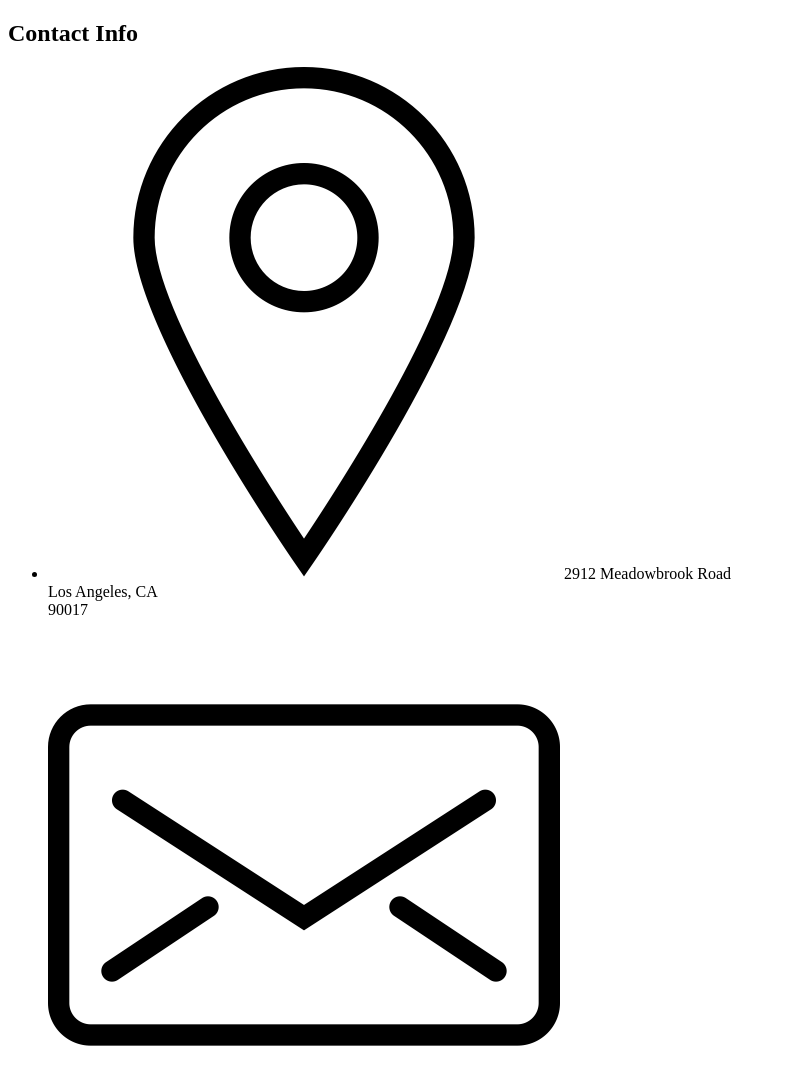
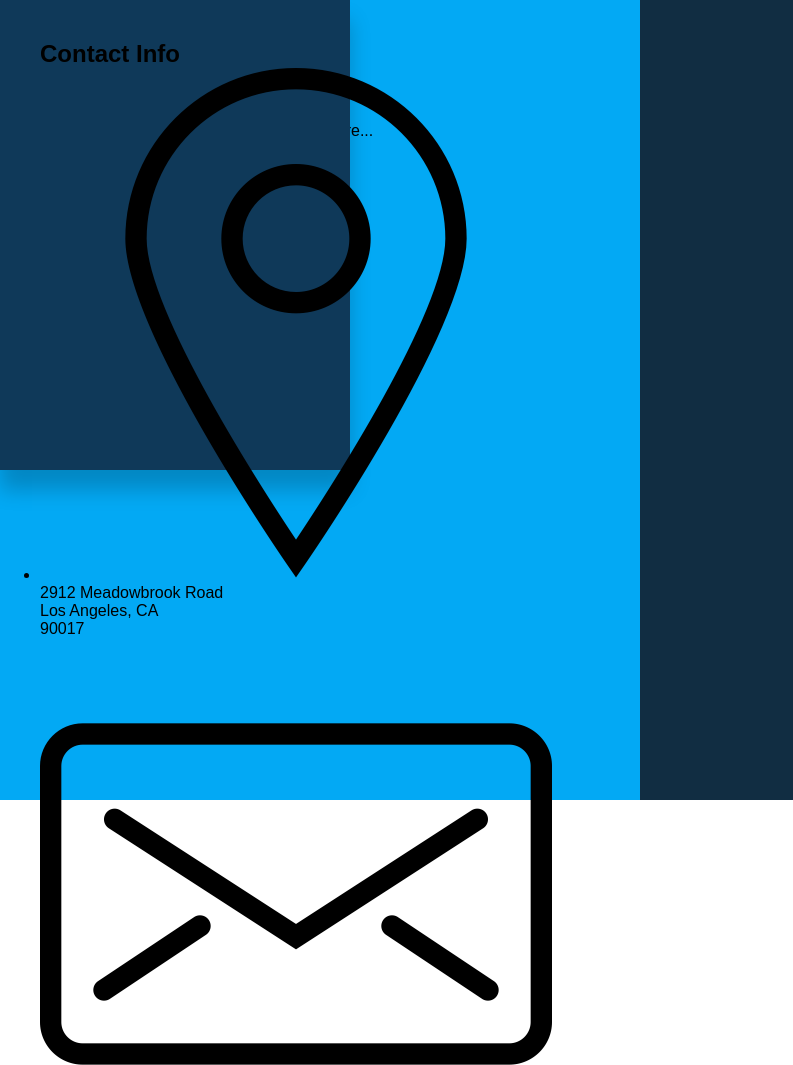
Before and after one commit to zorazky/form2, a plain HTML site: page index.html in a window 1280 px wide. Shown: the top 1065 px of the page, without its empty margins (0-793 px from the left). Drawn offline with Linux system fonts and the light colour scheme.

Commit message:
working on the css

```diff
--- a/index.html
+++ b/index.html
@@ -7,6 +7,7 @@
     <link rel="stylesheet" href="style.css">
 </head>
 <body>
+    <section>
         <div class="container">
             <div class="contactinfo">
                 <div>
@@ -66,5 +67,6 @@
                 </div>
             </div>
         </div>
+    </section>
 </body>
 </html>
--- a/style.css
+++ b/style.css
@@ -0,0 +1,46 @@
+* {
+    margin: 0;
+    padding: 0;
+    box-sizing: border-box;
+    font-family: Arial, Helvetica, sans-serif;
+}
+
+section {
+    position: relative;
+    justify-content: center;
+    align-items: center;
+    min-height: 100vh;
+    background: #112d42;
+}
+
+section::before {
+    content: '';
+    position: absolute;
+    top: 0;
+    left: 0;
+    width: 50%;
+    height: 100%;
+    background: #03a9f4;
+}
+
+section .container {
+    position: relative;
+    min-width: 1100px;
+    min-height: 550px;
+    display: flex;
+    z-index: 1000;
+}
+
+section .container .contactinfo {
+    position: absolute;
+    top:40;
+    width: 350px;
+    height: calc(100% - 80px);
+    background: #0f3959;
+    z-index: 1;
+    padding: 40px;
+    display: flex;
+    flex-direction: column;
+    justify-content: space-between;
+    box-shadow: 0 20px 20px rgba(0, 0, 0, 0.2);
+}
```
Also changed, not shown: 1 other file. Lines whose indentation alone changed are shown as unchanged.
